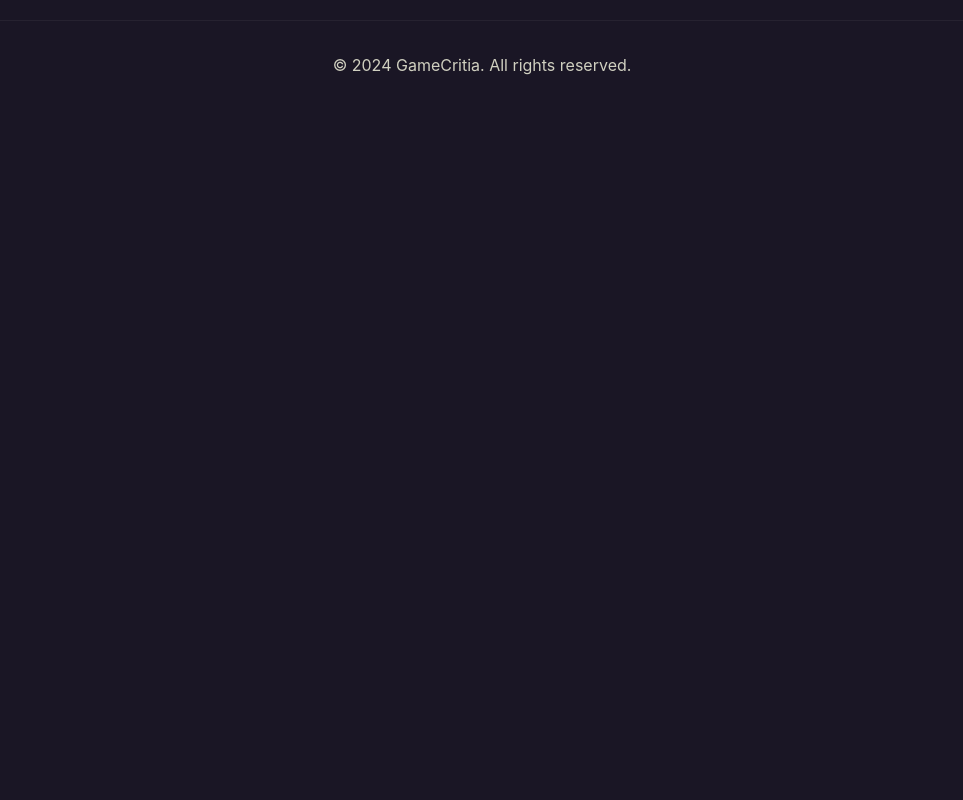
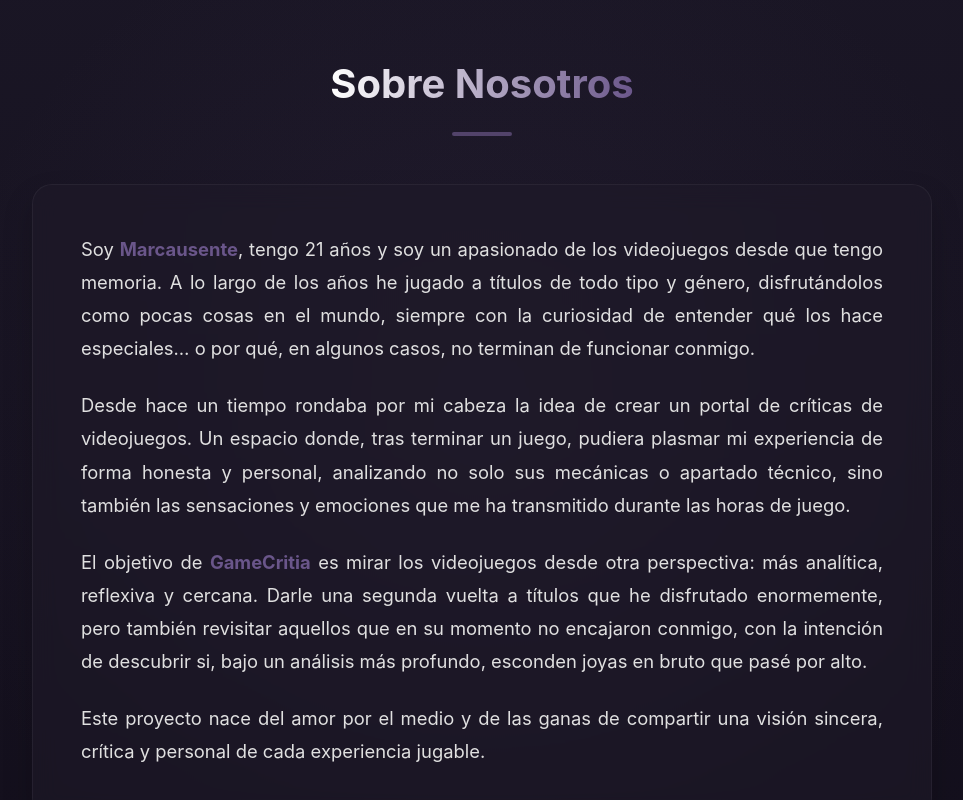
Before and after one commit to Marcausente/GameCritia, a React (Vite) app: page / in a window 1280 px wide. Shown: the part 1700-2500 px from the top of the page, without its empty margins (158-1121 px from the left). Before the commit the page ends 1810 px from the top, so only its background shows below. Built offline with nearby package versions, Linux system fonts and the light colour scheme.

Commit message:
About us section

```diff
--- a/src/App.jsx
+++ b/src/App.jsx
@@ -2,6 +2,7 @@
 import Navbar from './components/Navbar';
 import Hero from './components/Hero';
 import ReviewGrid from './components/ReviewGrid';
+import AboutUs from './components/AboutUs';
 import { mockReviews } from './data/mockReviews';
 import './App.css';
 
@@ -14,6 +15,7 @@
         <section id="reviews">
           <ReviewGrid reviews={mockReviews} />
         </section>
+        <AboutUs />
       </main>
       <footer className="footer">
         <p>&copy; 2024 GameCritia. All rights reserved.</p>
--- /dev/null
+++ b/src/components/AboutUs.css
@@ -0,0 +1,90 @@
+.about-section {
+    padding: 6rem 2rem;
+    background: linear-gradient(180deg, var(--bg-dark) 0%, #130f1c 100%);
+    position: relative;
+    overflow: hidden;
+}
+
+.about-background-glow {
+    position: absolute;
+    top: 50%;
+    left: 50%;
+    transform: translate(-50%, -50%);
+    width: 100%;
+    height: 100%;
+    background: radial-gradient(circle at center, rgba(82, 67, 106, 0.15) 0%, transparent 70%);
+    pointer-events: none;
+    z-index: 0;
+}
+
+.about-container {
+    max-width: 900px;
+    /* Reduced width for better readability on single column */
+    margin: 0 auto;
+    position: relative;
+    z-index: 1;
+}
+
+.about-header {
+    text-align: center;
+    margin-bottom: 3rem;
+}
+
+.about-header .section-title {
+    border-left: none;
+    display: inline-block;
+    font-size: 2.5rem;
+    background: linear-gradient(to right, #fff, var(--primary-light));
+    -webkit-background-clip: text;
+    -webkit-text-fill-color: transparent;
+    padding: 0;
+    margin-bottom: 1rem;
+}
+
+.title-underline {
+    height: 4px;
+    width: 60px;
+    background: var(--primary);
+    margin: 0 auto;
+    border-radius: 2px;
+}
+
+.about-single-card {
+    background: rgba(30, 25, 40, 0.6);
+    backdrop-filter: blur(12px);
+    border: 1px solid rgba(255, 255, 255, 0.05);
+    border-radius: 20px;
+    padding: 3rem;
+    box-shadow: 0 15px 30px rgba(0, 0, 0, 0.2);
+    transition: transform 0.3s ease, box-shadow 0.3s ease;
+}
+
+.about-single-card:hover {
+    transform: translateY(-5px);
+    box-shadow: 0 20px 40px rgba(0, 0, 0, 0.3);
+    border-color: rgba(255, 255, 255, 0.1);
+}
+
+.about-single-card p {
+    margin-bottom: 1.5rem;
+    font-size: 1.15rem;
+    color: #e0e0e0;
+    line-height: 1.8;
+    text-align: justify;
+    /* Optional: makes it look like a book/article */
+}
+
+.about-single-card p:last-child {
+    margin-bottom: 0;
+}
+
+.about-single-card strong {
+    color: var(--primary-light);
+    font-weight: 700;
+}
+
+@media (max-width: 768px) {
+    .about-single-card {
+        padding: 2rem;
+    }
+}
--- /dev/null
+++ b/src/components/AboutUs.jsx
@@ -0,0 +1,35 @@
+import React from 'react';
+import './AboutUs.css';
+
+const AboutUs = () => {
+    return (
+        <section id="about" className="about-section">
+            <div className="about-background-glow"></div>
+            <div className="about-container">
+
+                <div className="about-header">
+                    <h2 className="section-title">Sobre Nosotros</h2>
+                    <div className="title-underline"></div>
+                </div>
+
+                <div className="about-single-card">
+                    <p>
+                        Soy <strong>Marcausente</strong>, tengo 21 años y soy un apasionado de los videojuegos desde que tengo memoria. A lo largo de los años he jugado a títulos de todo tipo y género, disfrutándolos como pocas cosas en el mundo, siempre con la curiosidad de entender qué los hace especiales… o por qué, en algunos casos, no terminan de funcionar conmigo.
+                    </p>
+                    <p>
+                        Desde hace un tiempo rondaba por mi cabeza la idea de crear un portal de críticas de videojuegos. Un espacio donde, tras terminar un juego, pudiera plasmar mi experiencia de forma honesta y personal, analizando no solo sus mecánicas o apartado técnico, sino también las sensaciones y emociones que me ha transmitido durante las horas de juego.
+                    </p>
+                    <p>
+                        El objetivo de <strong>GameCritia</strong> es mirar los videojuegos desde otra perspectiva: más analítica, reflexiva y cercana. Darle una segunda vuelta a títulos que he disfrutado enormemente, pero también revisitar aquellos que en su momento no encajaron conmigo, con la intención de descubrir si, bajo un análisis más profundo, esconden joyas en bruto que pasé por alto.
+                    </p>
+                    <p>
+                        Este proyecto nace del amor por el medio y de las ganas de compartir una visión sincera, crítica y personal de cada experiencia jugable.
+                    </p>
+                </div>
+
+            </div>
+        </section>
+    );
+};
+
+export default AboutUs;
```
